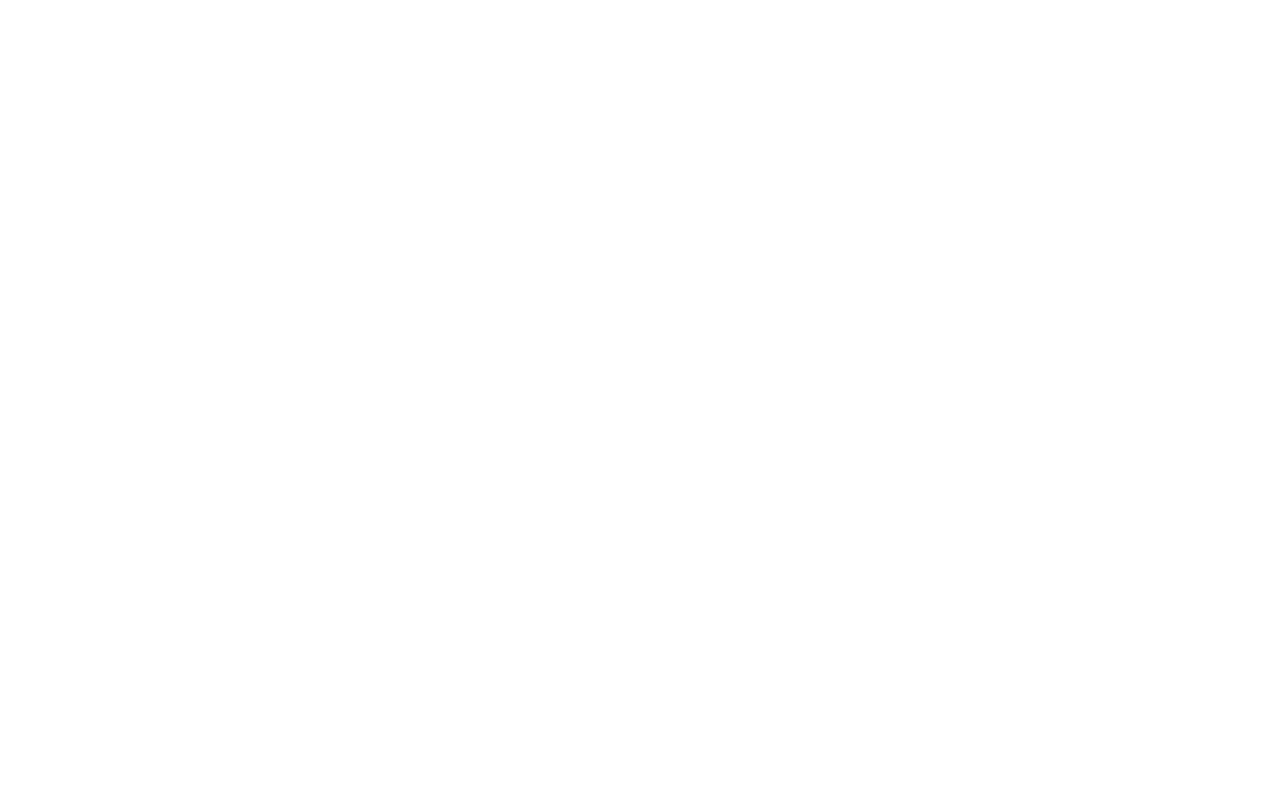
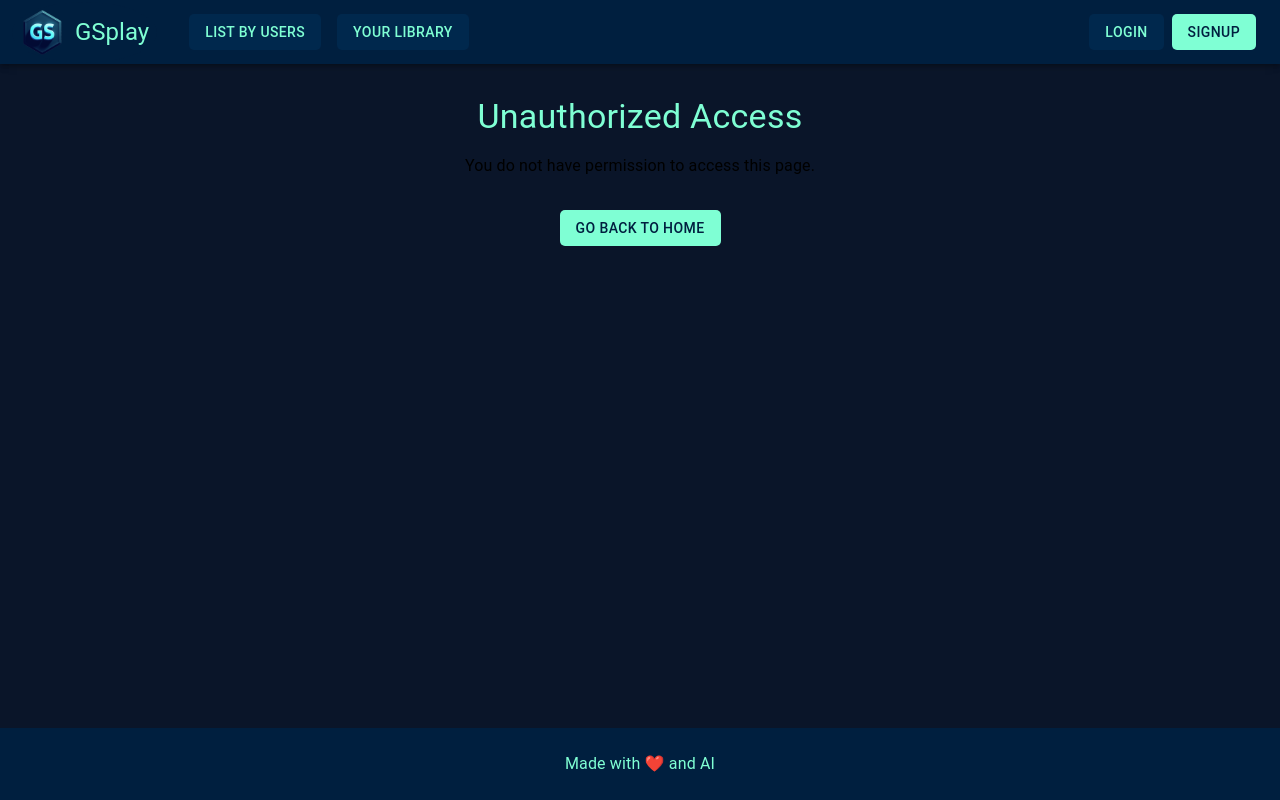
Before and after one commit to Talref/gsplay, a React (Vite) app in the folder gsplay-frontend/: page /unauthorized in a window 1280 px wide. Before the commit this address had no page. Built offline with nearby package versions, Linux system fonts and the light colour scheme.

Commit message:
Partial feat: Added Admin Dashboard (placeholder)

```diff
--- a/gsplay-frontend/src/App.jsx
+++ b/gsplay-frontend/src/App.jsx
@@ -6,6 +6,8 @@ import Login from './components/Login';
 import Signup from './components/Signup';
 import ListByUsers from './components/ListByUsers';
 import YourLibrary from './components/YourLibrary';
+import AdminPage from './components/AdminPage';
+import Unauthorized from './components/Unauthorized';
 
 function App() {
   return (
@@ -16,6 +18,8 @@ function App() {
         <Route path="/signup" element={<Signup />} />
         <Route path="/list-by-users" element={<ListByUsers />} />
         <Route path="/library" element={<YourLibrary />} />
+        <Route path="/admin" element={<AdminPage />} />
+        <Route path="/unauthorized" element={<Unauthorized />} />
       </Routes>
     </Router>
   );
--- /dev/null
+++ b/gsplay-frontend/src/components/AdminPage.jsx
@@ -0,0 +1,33 @@
+import React from 'react';
+import { Box, Typography, useTheme } from '@mui/material';
+import Navbar from './Navbar';
+import Footer from './Footer';
+import ProtectedRoute from './ProtectedRoute';
+
+const AdminPage = () => {
+  const theme = useTheme();
+
+  return (
+    <ProtectedRoute adminOnly>
+      <Box sx={theme.components.MuiBox.styleOverrides.root}>
+        {/* Navbar at the top */}
+        <Navbar />
+
+        {/* Main content */}
+        <Box component="main" sx={{ flexGrow: 1, padding: 4 }}>
+          <Typography variant="h4" sx={{ mb: 2 }}>
+            Admin Dashboard
+          </Typography>
+          <Typography variant="body1">
+            Welcome to the admin dashboard. Here you can manage users, games, and other settings.
+          </Typography>
+        </Box>
+
+        {/* Footer */}
+        <Footer />
+      </Box>
+    </ProtectedRoute>
+  );
+};
+
+export default AdminPage;
--- a/gsplay-frontend/src/components/Navbar.jsx
+++ b/gsplay-frontend/src/components/Navbar.jsx
@@ -52,6 +52,12 @@ const Navbar = () => {
 
           <Box sx={{ flexGrow: 1 }} />
 
+          {user?.isAdmin && (
+            <Button component={Link} to="/admin" variant="default" sx={{ ml: 2 }}>
+              Admin
+            </Button>
+          )}
+
           {user ? (
             <Button variant="warning" onClick={logout}>
               Logout
--- a/gsplay-frontend/src/components/ProtectedRoute.jsx
+++ b/gsplay-frontend/src/components/ProtectedRoute.jsx
@@ -1,11 +1,22 @@
-// src/components/ProtectedRoute.jsx
 import React from 'react';
 import { Navigate } from 'react-router-dom';
 import { useAuth } from '../context/AuthContext';
 
-const ProtectedRoute = ({ children }) => {
+const ProtectedRoute = ({ children, adminOnly = false }) => {
   const { user } = useAuth();
-  return user ? children : <Navigate to="/login" />;
+
+  if (!user) {
+    // If the user is not logged in, redirect to the login page
+    return <Navigate to="/login" />;
+  }
+
+  if (adminOnly && !user.isAdmin) {
+    // If the route is admin-only and the user is not an admin, redirect to the unauthorized page
+    return <Navigate to="/unauthorized" />;
+  }
+
+  // If the user is authorized, render the children
+  return children;
 };
 
 export default ProtectedRoute;
--- /dev/null
+++ b/gsplay-frontend/src/components/Unauthorized.jsx
@@ -0,0 +1,34 @@
+import React from 'react';
+import { Box, Typography, Button, useTheme } from '@mui/material';
+import { Link } from 'react-router-dom';
+import Navbar from './Navbar';
+import Footer from './Footer';
+
+const Unauthorized = () => {
+  const theme = useTheme();
+
+  return (
+    <Box sx={theme.components.MuiBox.styleOverrides.root}>
+      {/* Navbar at the top */}
+      <Navbar />
+
+      {/* Main content */}
+      <Box component="main" sx={{ flexGrow: 1, padding: 4, textAlign: 'center' }}>
+        <Typography variant="h4" sx={{ mb: 2 }}>
+          Unauthorized Access
+        </Typography>
+        <Typography variant="body1" sx={{ mb: 4 }}>
+          You do not have permission to access this page.
+        </Typography>
+        <Button variant="accent" component={Link} to="/">
+          Go Back to Home
+        </Button>
+      </Box>
+
+      {/* Footer */}
+      <Footer />
+    </Box>
+  );
+};
+
+export default Unauthorized;
```
